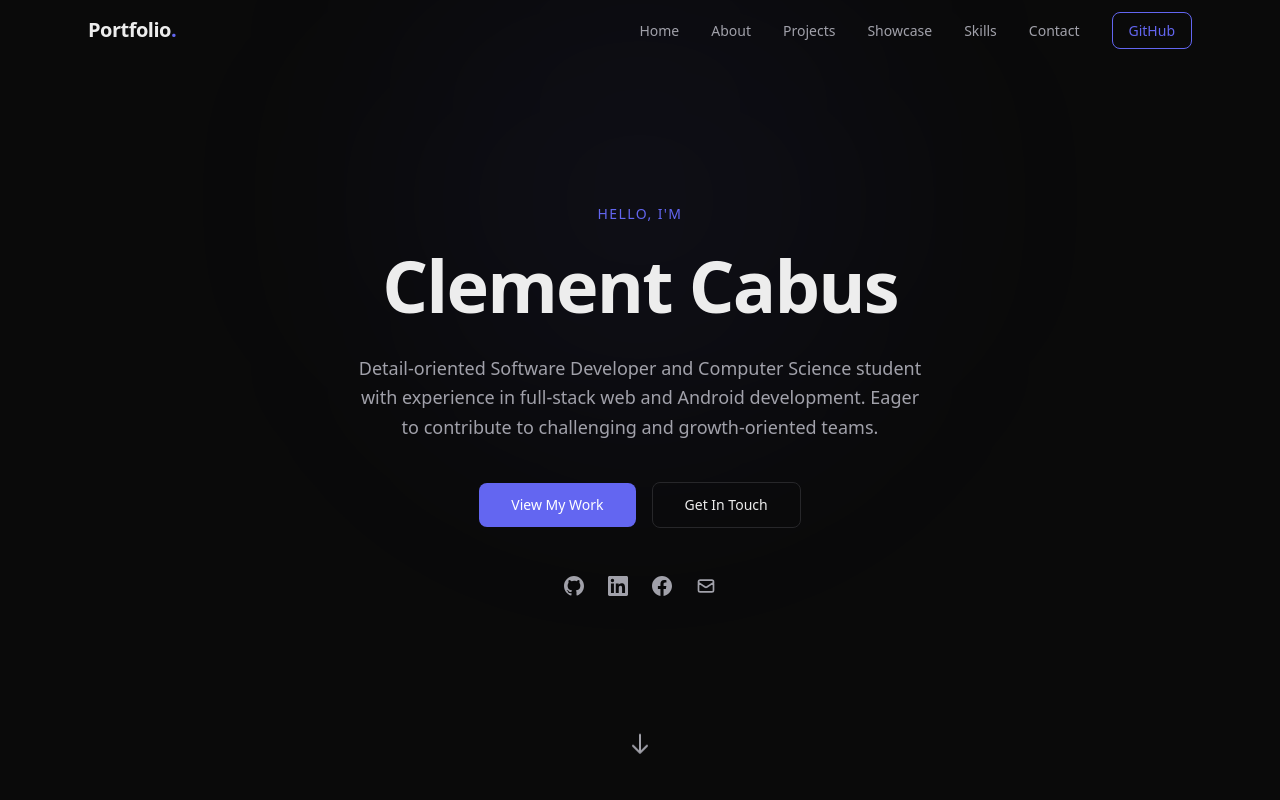
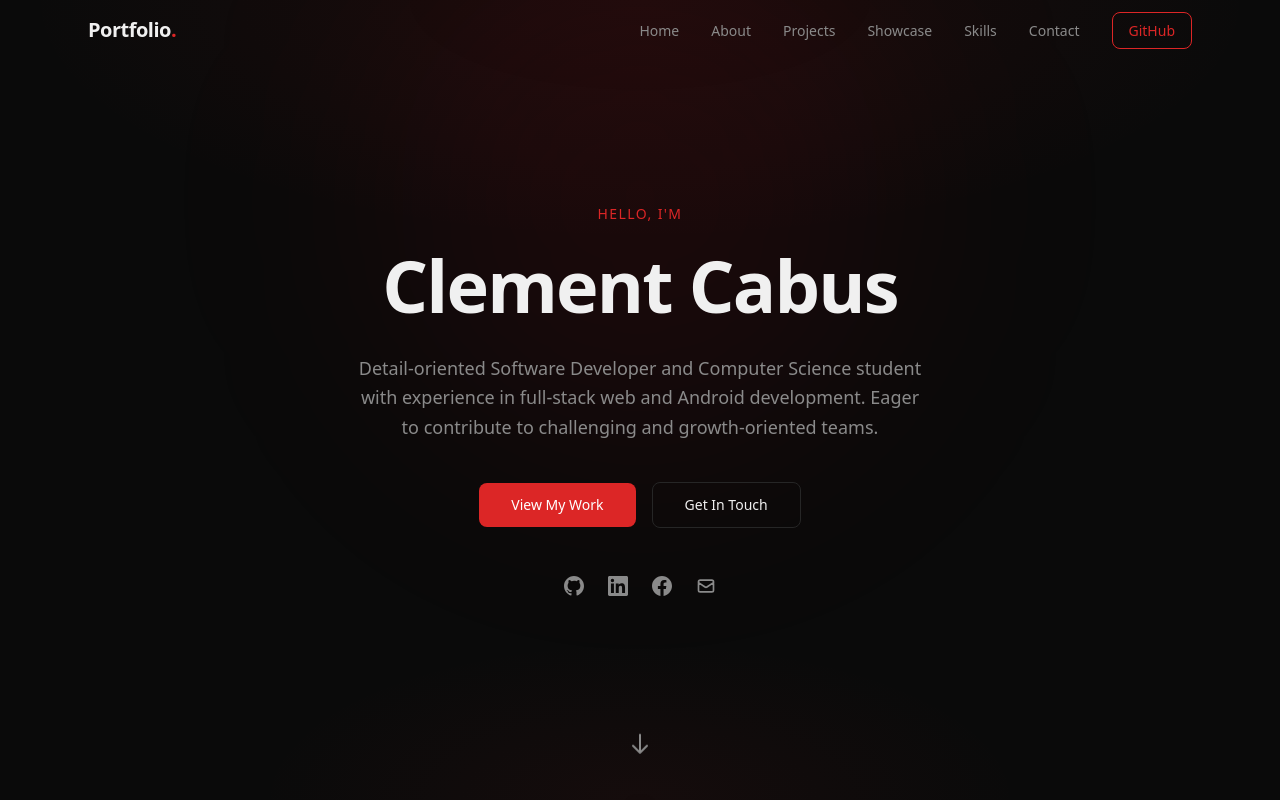
Before and after one commit to clementiii/portfolio, a Next.js app: page / in a window 1280 px wide. Shown: the top 800 px of the page. Built offline with nearby package versions, Linux system fonts and the light colour scheme.

Commit message:
Update global styles and adjust Hero component background color

```diff
--- a/src/app/globals.css
+++ b/src/app/globals.css
@@ -2,13 +2,13 @@
 
 @theme inline {
   --color-background: #0a0a0a;
-  --color-foreground: #ededed;
-  --color-muted: #a1a1aa;
-  --color-accent: #6366f1;
-  --color-accent-hover: #818cf8;
-  --color-card: #18181b;
-  --color-card-hover: #1f1f23;
-  --color-border: #27272a;
+  --color-foreground: #f0f0f0;
+  --color-muted: #8a8a8a;
+  --color-accent: #dc2626;
+  --color-accent-hover: #ef4444;
+  --color-card: #141414;
+  --color-card-hover: #1c1c1c;
+  --color-border: #262626;
   --font-sans: var(--font-geist-sans);
   --font-mono: var(--font-geist-mono);
 }
@@ -19,6 +19,10 @@
 
 body {
   background: var(--color-background);
+  background-image:
+    radial-gradient(ellipse 80% 50% at 50% 0%, rgba(220, 38, 38, 0.08) 0%, transparent 60%),
+    radial-gradient(ellipse 60% 40% at 50% 100%, rgba(220, 38, 38, 0.05) 0%, transparent 50%);
+  background-attachment: fixed;
   color: var(--color-foreground);
   font-family: var(--font-sans), system-ui, sans-serif;
 }
--- a/src/components/Hero.tsx
+++ b/src/components/Hero.tsx
@@ -10,7 +10,7 @@ export default function Hero() {
         initial={{ opacity: 0, scale: 0.5 }}
         animate={{ opacity: 1, scale: 1 }}
         transition={{ duration: 1.2, ease: "easeOut" }}
-        className="pointer-events-none absolute top-1/4 left-1/2 -translate-x-1/2 -translate-y-1/2 h-[500px] w-[500px] rounded-full bg-accent/5 blur-[120px]"
+        className="pointer-events-none absolute top-1/4 left-1/2 -translate-x-1/2 -translate-y-1/2 h-[500px] w-[500px] rounded-full bg-red-600/8 blur-[120px]"
       />
 
       <div className="relative z-10 mx-auto max-w-3xl text-center">
```
